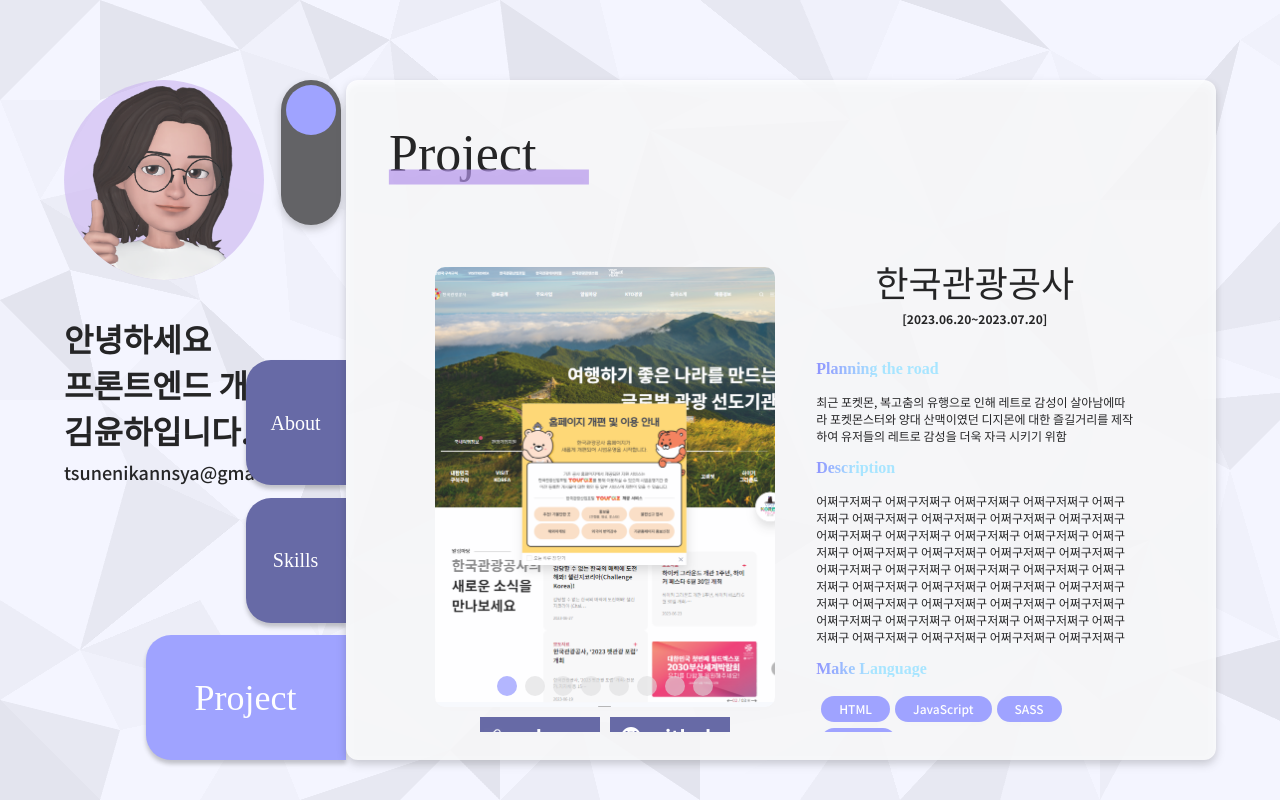
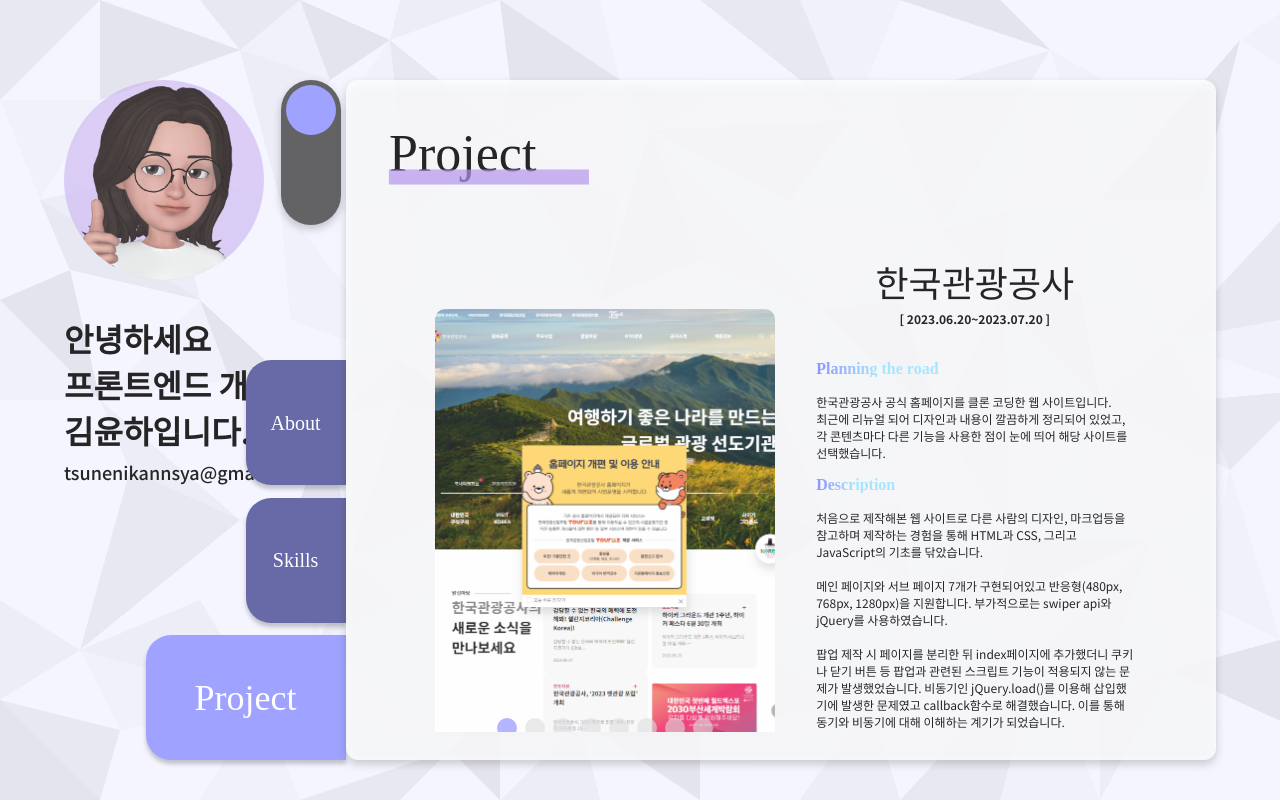
Before and after one commit to 6bjs4112/yoonha_portfolio, a Vue app: page /project in a window 1280 px wide. Built offline with nearby package versions, Linux system fonts and the light colour scheme.

Commit message:
Add files via upload
json 내용 추가 및 수정, 이미지 추가

```diff
--- a/public/assets/projectData.json
+++ b/public/assets/projectData.json
@@ -1,7 +1,7 @@
 [
     {
         "id":1, "name":"한국관광공사",
-        "date":"[2023.06.20~2023.07.20]",
+        "date":"[ 2023.06.20~2023.07.20 ]",
         "lang":["HTML", "JavaScript", "SASS", "jQuery"],
         "imgs":[
                 "./assets/img/pj_img/kto1.png",
@@ -14,12 +14,12 @@
                 "./assets/img/pj_img/kto8.png"
             ],
         "link":["https://6bjs4112.github.io/git-project/KTO/","https://github.com/6bjs4112/git-project/tree/main/KTO"],
-        "plan":"최근 포켓몬, 복고춤의 유행으로 인해 레트로 감성이 살아남에따라 포켓몬스터와 양대 산맥이였던 디지몬에 대한 즐길거리를 제작하여 유저들의 레트로 감성을 더욱 자극 시키기 위함",
-        "desc":"어쩌구저쩌구 어쩌구저쩌구 어쩌구저쩌구 어쩌구저쩌구 어쩌구저쩌구 어쩌구저쩌구 어쩌구저쩌구 어쩌구저쩌구 어쩌구저쩌구 어쩌구저쩌구 어쩌구저쩌구 어쩌구저쩌구 어쩌구저쩌구 어쩌구저쩌구 어쩌구저쩌구 어쩌구저쩌구 어쩌구저쩌구 어쩌구저쩌구어쩌구저쩌구 어쩌구저쩌구 어쩌구저쩌구 어쩌구저쩌구 어쩌구저쩌구 어쩌구저쩌구 어쩌구저쩌구 어쩌구저쩌구 어쩌구저쩌구 저쩌구 어쩌구저쩌구 어쩌구저쩌구 어쩌구저쩌구 어쩌구저쩌구어쩌구저쩌구 어쩌구저쩌구 어쩌구저쩌구 어쩌구저쩌구 어쩌구저쩌구 어쩌구저쩌구 어쩌구저쩌구 어쩌구저쩌구 어쩌구저쩌구"
+        "plan":"한국관광공사 공식 홈페이지를 클론 코딩한 웹 사이트입니다.<br> 최근에 리뉴얼 되어 디자인과 내용이 깔끔하게 정리되어 있었고, 각 콘텐츠마다 다른 기능을 사용한 점이 눈에 띄어 해당 사이트를 선택했습니다.",
+        "desc":"처음으로 제작해본 웹 사이트로 다른 사람의 디자인, 마크업등을 참고하며 제작하는 경험을 통해 HTML과 CSS, 그리고 JavaScript의 기초를 닦았습니다.<br><br>  메인 페이지와 서브 페이지 7개가 구현되어있고 반응형(480px, 768px, 1280px)을 지원합니다. 부가적으로는 swiper api와 jQuery를 사용하였습니다.<br><br> 팝업 제작 시 페이지를 분리한 뒤 index페이지에 추가했더니 쿠키나 닫기 버튼 등 팝업과 관련된 스크립트 기능이 적용되지 않는 문제가 발생했었습니다. 비동기인 jQuery.load()를 이용해 삽입했기에 발생한 문제였고 callback함수로 해결했습니다. 이를 통해 동기와 비동기에 대해 이해하는 계기가 되었습니다."
     },
     {
         "id":2, "name":"제주 라이온힐 펜션",
-        "date":"[2023.07.26~2023.09.01]",
+        "date":"[ 2023.07.26~2023.09.01 ]",
         "lang":["HTML", "JavaScript", "SASS", "jQuery","Kakao Login API","Kakao Map API","Google Login API"],
         "imgs":[
                 "./assets/img/pj_img/lh1.png",
@@ -34,12 +34,12 @@
                 "./assets/img/pj_img/lh10.png"
             ],
         "link":["https://6bjs4112.github.io/git-project/LionHill/","https://github.com/6bjs4112/git-project/tree/main/LionHill"],
-        "plan":"최근 포켓몬, 복고춤의 유행으로 인해 레트로 감성이 살아남에따라 포켓몬스터와 양대 산맥이였던 디지몬에 대한 즐길거리를 제작하여 유저들의 레트로 감성을 더욱 자극 시키기 위함",
-        "desc":"어쩌구저쩌구 어쩌구저쩌구 어쩌구저쩌구 어쩌구저쩌구 어쩌구저쩌구 어쩌구저쩌구 어쩌구저쩌구 어쩌구저쩌구 어쩌구저쩌구 어쩌구저쩌구 어쩌구저쩌구 어쩌구저쩌구 어쩌구저쩌구 어쩌구저쩌구 어쩌구저쩌구 어쩌구저쩌구 어쩌구저쩌구 어쩌구저쩌구어쩌구저쩌구 어쩌구저쩌구 어쩌구저쩌구 어쩌구저쩌구 어쩌구저쩌구 어쩌구저쩌구 어쩌구저쩌구 어쩌구저쩌구 어쩌구저쩌구 저쩌구 어쩌구저쩌구 어쩌구저쩌구 어쩌구저쩌구 어쩌구저쩌구어쩌구저쩌구 어쩌구저쩌구 어쩌구저쩌구 어쩌구저쩌구 어쩌구저쩌구 어쩌구저쩌구 어쩌구저쩌구 어쩌구저쩌구 어쩌구저쩌구"
+        "plan":"제주 독채펜션 라이온힐 홈페이지의 리뉴얼 웹 사이트입니다.<br> 기존의 웹사이트는 오래전 제작되어 가독성이 떨어지고, 예약도 불편했으며 반응형의 부재로 모바일 등의 휴대 기기에선 확인하기 어려웠습니다. 그 점을 개선하고자 리뉴얼 사이트를 제작하게 되었습니다.",
+        "desc":"팀프로젝트어쩌구저쩌구 어쩌구저쩌구 어쩌구저쩌구 어쩌구저쩌구 어쩌구저쩌구 어쩌구저쩌구 어쩌구저쩌구 어쩌구저쩌구 어쩌구저쩌구 어쩌구저쩌구 어쩌구저쩌구 어쩌구저쩌구 어쩌구저쩌구 어쩌구저쩌구 어쩌구저쩌구 어쩌구저쩌구 어쩌구저쩌구 어쩌구저쩌구어쩌구저쩌구 어쩌구저쩌구 어쩌구저쩌구 어쩌구저쩌구 어쩌구저쩌구 어쩌구저쩌구 어쩌구저쩌구 어쩌구저쩌구 어쩌구저쩌구 저쩌구 어쩌구저쩌구 어쩌구저쩌구 어쩌구저쩌구 어쩌구저쩌구어쩌구저쩌구 어쩌구저쩌구 어쩌구저쩌구 어쩌구저쩌구 어쩌구저쩌구 어쩌구저쩌구 어쩌구저쩌구 어쩌구저쩌구 어쩌구저쩌구"
     },
     {
         "id":3, "name":"포켓몬 퀴즈 배틀",
-        "date":"[2023.09.13~2023.09.27]",
+        "date":"[ 2023.09.13~2023.09.27 ]",
         "lang":["React", "JavaScript","SASS","Poké API","Express.js"],
         "imgs":[
                 "./assets/img/pj_img/pkmq1.png",
@@ -54,12 +54,12 @@
                 "./assets/img/pj_img/pkmq10.png"
             ],
         "link":["https://6bjs4112.github.io/3rdPkmQuiz/","https://github.com/6bjs4112/git-project/tree/main/PokemonQuizBattle"],
-        "plan":"최근 포켓몬, 복고춤의 유행으로 인해 레트로 감성이 살아남에따라 포켓몬스터와 양대 산맥이였던 디지몬에 대한 즐길거리를 제작하여 유저들의 레트로 감성을 더욱 자극 시키기 위함",
+        "plan":"유명 캐릭터 포켓몬의 API를 사용해 도감을 겸한 퀴즈 게임 형식으로 웹사이트를 구현하였습니다.<br> React를 사용함으로서 개발 기술 향상을 노렸고, API 사용을 통해 다양한 데이터를 불러오고 가공하고 출력하며 연습하는 것을 목표로 삼아 제작하게 되었습니다.",
         "desc":"어쩌구저쩌구 어쩌구저쩌구 어쩌구저쩌구 어쩌구저쩌구 어쩌구저쩌구 어쩌구저쩌구 어쩌구저쩌구 어쩌구저쩌구 어쩌구저쩌구 어쩌구저쩌구 어쩌구저쩌구 어쩌구저쩌구 어쩌구저쩌구 어쩌구저쩌구 어쩌구저쩌구 어쩌구저쩌구 어쩌구저쩌구 어쩌구저쩌구어쩌구저쩌구 어쩌구저쩌구 어쩌구저쩌구 어쩌구저쩌구 어쩌구저쩌구 어쩌구저쩌구 어쩌구저쩌구 어쩌구저쩌구 어쩌구저쩌구 저쩌구 어쩌구저쩌구 어쩌구저쩌구 어쩌구저쩌구 어쩌구저쩌구어쩌구저쩌구 어쩌구저쩌구 어쩌구저쩌구 어쩌구저쩌구 어쩌구저쩌구 어쩌구저쩌구 어쩌구저쩌구 어쩌구저쩌구 어쩌구저쩌구"
     },
     {
         "id":4, "name":"DIGIMON MIND",
-        "date":"[2023.10.04~2023.10.19]",
+        "date":"[ 2023.10.04~2023.10.19 ]",
         "lang":["Next.js","JavaScript","SASS", "Maria DB", "Kakao Login API","DIGI API"],
         "imgs":[
                 "./assets/img/pj_img/dm1.png",
@@ -75,25 +75,25 @@
                 "./assets/img/pj_img/dm11.png"
             ],
         "link":["https://dm-ten-pearl.vercel.app/","https://github.com/WhiteLim/dm"],
-        "plan":"최근 포켓몬, 복고춤의 유행으로 인해 레트로 감성이 살아남에따라 포켓몬스터와 양대 산맥이였던 디지몬에 대한 즐길거리를 제작하여 유저들의 레트로 감성을 더욱 자극 시키기 위함",
-        "desc":"어쩌구저쩌구 어쩌구저쩌구 어쩌구저쩌구 어쩌구저쩌구 어쩌구저쩌구 어쩌구저쩌구 어쩌구저쩌구 어쩌구저쩌구 어쩌구저쩌구 어쩌구저쩌구 어쩌구저쩌구 어쩌구저쩌구 어쩌구저쩌구 어쩌구저쩌구 어쩌구저쩌구 어쩌구저쩌구 어쩌구저쩌구 어쩌구저쩌구어쩌구저쩌구 어쩌구저쩌구 어쩌구저쩌구 어쩌구저쩌구 어쩌구저쩌구 어쩌구저쩌구 어쩌구저쩌구 어쩌구저쩌구 어쩌구저쩌구 저쩌구 어쩌구저쩌구 어쩌구저쩌구 어쩌구저쩌구 어쩌구저쩌구어쩌구저쩌구 어쩌구저쩌구 어쩌구저쩌구 어쩌구저쩌구 어쩌구저쩌구 어쩌구저쩌구 어쩌구저쩌구 어쩌구저쩌구 어쩌구저쩌구"
+        "plan":"또다른 유명 캐릭터 디지몬의 API를 활용하여 도감 겸 캐치마인드 게임을 PWA 웹앱으로 구현하였습니다.<br> 최근 포켓몬, 복고춤의 유행으로 인해 레트로 감성이 살아남에따라 포켓몬스터와 양대 산맥이였던 디지몬에 대한 즐길거리를 제공하여 유저들의 레트로 감성을 더욱 자극 시키고자 제작하였습니다.",
+        "desc":"pwa팀프로젝트어쩌구저쩌구 어쩌구저쩌구 어쩌구저쩌구 어쩌구저쩌구 어쩌구저쩌구 어쩌구저쩌구 어쩌구저쩌구 어쩌구저쩌구 어쩌구저쩌구 어쩌구저쩌구 어쩌구저쩌구 어쩌구저쩌구 어쩌구저쩌구 어쩌구저쩌구 어쩌구저쩌구 어쩌구저쩌구 어쩌구저쩌구 어쩌구저쩌구어쩌구저쩌구 어쩌구저쩌구 어쩌구저쩌구 어쩌구저쩌구 어쩌구저쩌구 어쩌구저쩌구 어쩌구저쩌구 어쩌구저쩌구 어쩌구저쩌구 저쩌구 어쩌구저쩌구 어쩌구저쩌구 어쩌구저쩌구 어쩌구저쩌구어쩌구저쩌구 어쩌구저쩌구 어쩌구저쩌구 어쩌구저쩌구 어쩌구저쩌구 어쩌구저쩌구 어쩌구저쩌구 어쩌구저쩌구 어쩌구저쩌구"
     },
     {
         "id":5, "name":"포트폴리오 페이지",
-        "date":"[2023.10.04~2023.11.19]",
+        "date":"[ 2023.10.04~2023.11.19 ]",
         "lang":["Vue.js", "SASS", "JavaScript"],
         "imgs":["./assets/img/dm1.png","./assets/img/dm2.png"],
         "link":["https://dm-ten-pearl.vercel.app/","https://github.com/WhiteLim/dm"],
-        "plan":"최근 포켓몬, 복고춤의 유행으로 인해 레트로 감성이 살아남에따라 포켓몬스터와 양대 산맥이였던 디지몬에 대한 즐길거리를 제작하여 유저들의 레트로 감성을 더욱 자극 시키기 위함",
-        "desc":"어쩌구저쩌구 어쩌구저쩌구 어쩌구저쩌구 어쩌구저쩌구 어쩌구저쩌구 어쩌구저쩌구 어쩌구저쩌구 어쩌구저쩌구 어쩌구저쩌구 어쩌구저쩌구 어쩌구저쩌구 어쩌구저쩌구 어쩌구저쩌구 어쩌구저쩌구 어쩌구저쩌구 어쩌구저쩌구 어쩌구저쩌구 어쩌구저쩌구어쩌구저쩌구 어쩌구저쩌구 어쩌구저쩌구 어쩌구저쩌구 어쩌구저쩌구 어쩌구저쩌구 어쩌구저쩌구 어쩌구저쩌구 어쩌구저쩌구 저쩌구 어쩌구저쩌구 어쩌구저쩌구 어쩌구저쩌구 어쩌구저쩌구어쩌구저쩌구 어쩌구저쩌구 어쩌구저쩌구 어쩌구저쩌구 어쩌구저쩌구 어쩌구저쩌구 어쩌구저쩌구 어쩌구저쩌구 어쩌구저쩌구"
+        "plan":"Vue.js를 사용하여 지금까지 제작한 웹사이트와 자기소개를 정리해 만든 포트폴리오 페이지입니다.",
+        "desc":" 다크모드 어쩌구저쩌구 어쩌구저쩌구 어쩌구저쩌구 어쩌구저쩌구 어쩌구저쩌구 어쩌구저쩌구 어쩌구저쩌구 어쩌구저쩌구 어쩌구저쩌구 어쩌구저쩌구 어쩌구저쩌구 어쩌구저쩌구 어쩌구저쩌구 어쩌구저쩌구 어쩌구저쩌구 어쩌구저쩌구 어쩌구저쩌구 어쩌구저쩌구어쩌구저쩌구 어쩌구저쩌구 어쩌구저쩌구 어쩌구저쩌구 어쩌구저쩌구 어쩌구저쩌구 어쩌구저쩌구 어쩌구저쩌구 어쩌구저쩌구 저쩌구 어쩌구저쩌구 어쩌구저쩌구 어쩌구저쩌구 어쩌구저쩌구어쩌구저쩌구 어쩌구저쩌구 어쩌구저쩌구 어쩌구저쩌구 어쩌구저쩌구 어쩌구저쩌구 어쩌구저쩌구 어쩌구저쩌구 어쩌구저쩌구"
     },
     {
         "id":6, "name":"모두의 식단",
-        "date":"[2023.10.04~2023.10.19]",
+        "date":"[ 2023.10.04~제작중 ]",
         "lang":["Next.js", "JavaScript", "SASS","Mongo DB"],
         "imgs":["./assets/img/dm1.png","./assets/img/dm2.png"],
         "link":["https://dm-ten-pearl.vercel.app/","https://github.com/hyunji3183/Today-s_meal"],
-        "plan":"최근 포켓몬, 복고춤의 유행으로 인해 레트로 감성이 살아남에따라 포켓몬스터와 양대 산맥이였던 디지몬에 대한 즐길거리를 제작하여 유저들의 레트로 감성을 더욱 자극 시키기 위함",
+        "plan":"식단 관리 웹앱",
         "desc":"어쩌구저쩌구 어쩌구저쩌구 어쩌구저쩌구 어쩌구저쩌구 어쩌구저쩌구 어쩌구저쩌구 어쩌구저쩌구 어쩌구저쩌구 어쩌구저쩌구 어쩌구저쩌구 어쩌구저쩌구 어쩌구저쩌구 어쩌구저쩌구 어쩌구저쩌구 어쩌구저쩌구 어쩌구저쩌구 어쩌구저쩌구 어쩌구저쩌구어쩌구저쩌구 어쩌구저쩌구 어쩌구저쩌구 어쩌구저쩌구 어쩌구저쩌구 어쩌구저쩌구 어쩌구저쩌구 어쩌구저쩌구 어쩌구저쩌구 저쩌구 어쩌구저쩌구 어쩌구저쩌구 어쩌구저쩌구 어쩌구저쩌구어쩌구저쩌구 어쩌구저쩌구 어쩌구저쩌구 어쩌구저쩌구 어쩌구저쩌구 어쩌구저쩌구 어쩌구저쩌구 어쩌구저쩌구 어쩌구저쩌구"
     }
 ]
--- a/src/views/AboutView.vue
+++ b/src/views/AboutView.vue
@@ -49,7 +49,7 @@
             <figcaption class=" darkText hover">Github</figcaption>
           </figure>
           <p class="pageText darkText hover">
-            매일 공부한 것을 정리해 놓은 블로그입니다.
+            지금까지 제작한 모든 웹사이트의 소스를 볼 수 있는 저장소
           </p>
         </a>
       </li>
@@ -60,7 +60,7 @@
             <figcaption class=" darkText hover">Notion</figcaption>
           </figure>
           <p class="pageText darkText hover">
-            매일 공부한 것을 정리해 놓은 블로그입니다.
+            매일 공부한 것을 정리해 놓은 블로그입니다<br> 하루하루 배운 것을 정리하며 복습했던 흔적
           </p>
         </a>
       </li>
--- a/src/views/ProjectView.vue
+++ b/src/views/ProjectView.vue
@@ -44,9 +44,9 @@
                         <h3 class="prjTitle darkText">{{ obj.name }}</h3>
                         <p class="prjDate darkText">{{ obj.date }}</p>
                         <b class="guideText">Planning the road</b>
-                        <p class="prjPlan darkText">{{ obj.plan }}</p>
+                        <p class="prjPlan darkText" v-html="obj.plan"></p>
                         <b class="guideText">Description</b>
-                        <p class="prjDesc darkText">{{ obj.desc }}</p>
+                        <p class="prjDesc darkText" v-html="obj.desc"></p>
                         <b class="guideText">Make Language</b>
                         <div class="wrapLang">
                             <div class="prjLang"
```
